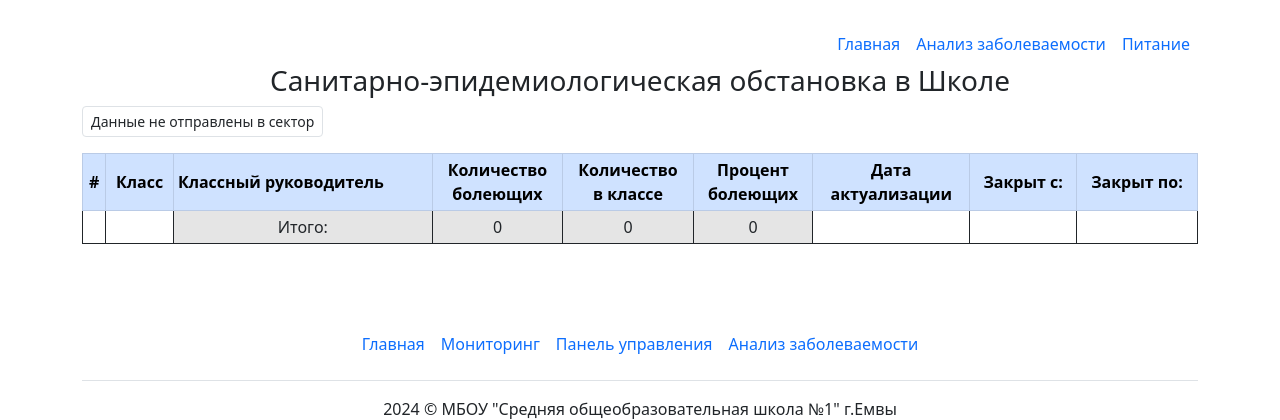
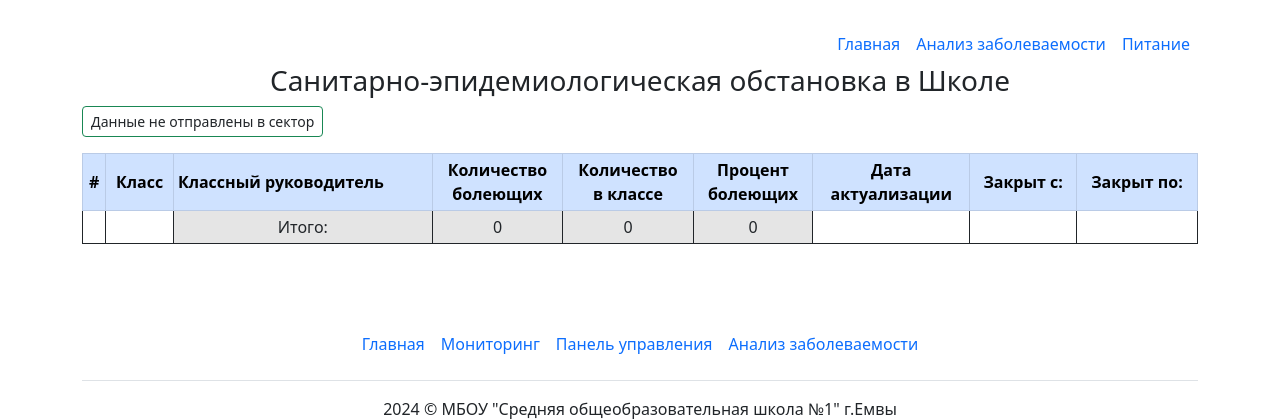
Before and after one commit to Oper/food_monitoring, a FastAPI app: page /monitoring/ in a window 1280 px wide. Shown: the top 420 px of the page. Run offline with FastAPI, Linux system fonts and the light colour scheme; data that the repository does not hold is empty.

Commit message:
Поправил css статуса отправки данных

```diff
--- a/app/templates/monitoring.html
+++ b/app/templates/monitoring.html
@@ -19,7 +19,7 @@
         </li>
     </ul>
     <h3 class="text-center">{{ title }}</h3>
-    <small class="d-inline-flex mb-3 px-2 py-1 fw-semibold text-success-emphasis border border-success-subtle rounded-2">{{
+    <small class="d-inline-flex mb-3 px-2 py-1 fw-semibold text-success-emphasis border border-success rounded-2">{{
         send_status }}</small>
     <div class="table-responsive">
         <table class="table table-bordered border-dark table-sm">
```
